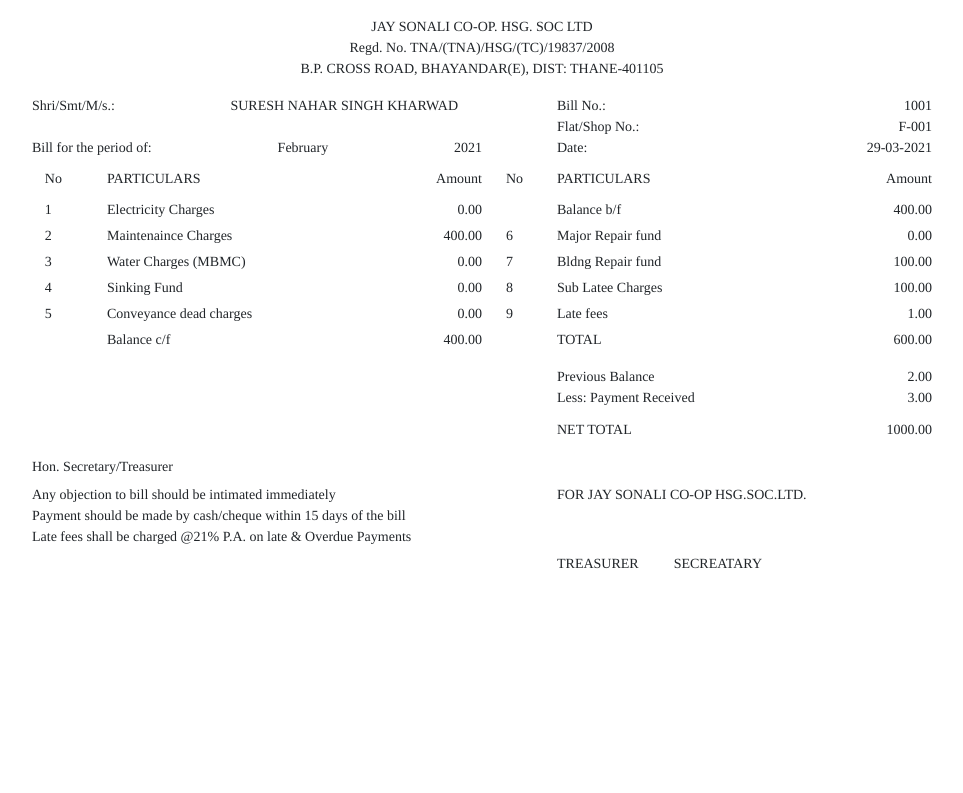
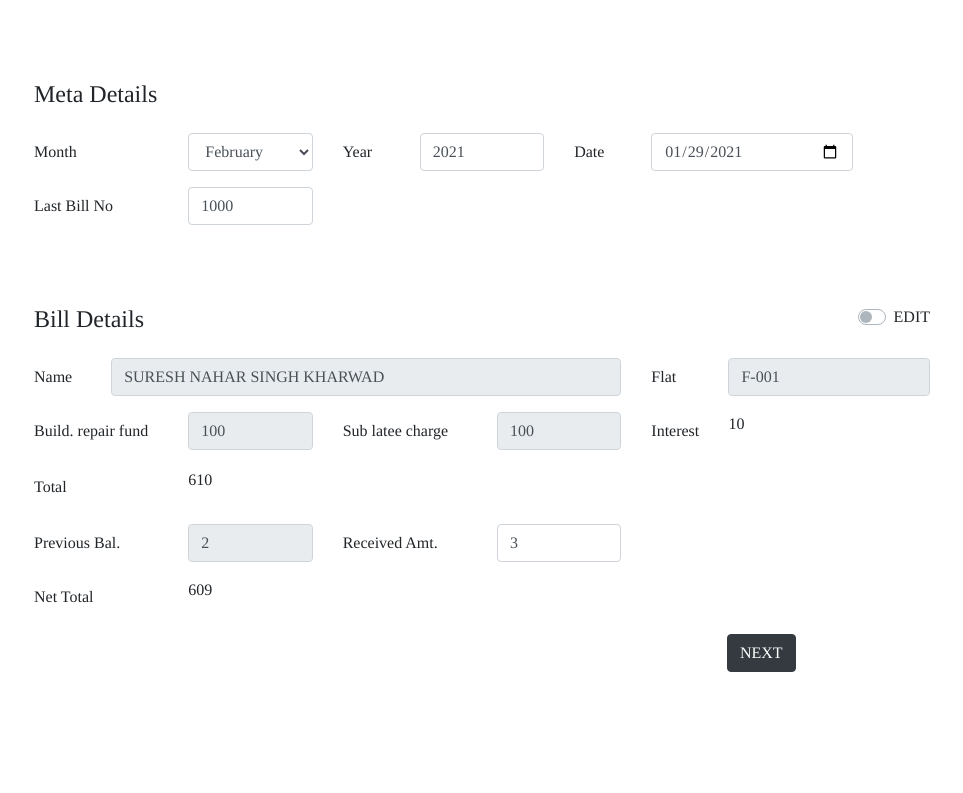
Before and after one commit to ParmarTarun/bill-generator, a React (Create React App) app: page / in a window 1280 px wide. Shown: the top 793 px of the page, without its empty margins (158-1121 px from the left). Built offline with nearby package versions, Linux system fonts and the light colour scheme.

Commit message:
:sparkles: Bill Details & Meta Details form integrated

```diff
--- a/src/App.css
+++ b/src/App.css
@@ -5,6 +5,12 @@
   font-size: 14px;
 }
 
+.nav-btns{
+  width: 70%;
+  margin: auto;
+}
+
+/* bill css */
 .bill{
   width: 900px;
   margin: auto !important;
@@ -80,3 +86,11 @@
   text-align: left;
   margin-top: 0.4rem;
 }
+/* details form css */
+.form{
+  width: 70%;
+  font-size: 1rem;
+  margin: auto;
+  margin-top: 5rem;
+  text-align: start;
+}
--- a/src/App.js
+++ b/src/App.js
@@ -1,20 +1,70 @@
+import { useState } from "react";
 import "./App.css";
-import data from "./Data/data.json";
-import metaData from "./Data/metaData.json";
+import initialData from "./Data/data.json";
+import initialMetaData from "./Data/metaData.json";
 import Bill from "./bill";
+import DetailsForm from "./detailsForm";
+import MetaDetailsForm from "./metaDetailsForm";
+import { Button } from "react-bootstrap";
 
 const App = () => {
+  const [billIndex, setBillIndex] = useState(0);
+  const [completed, setCompleted] = useState(false);
+  const [data, setData] = useState(initialData);
+  const [metaData, setMetaData] = useState(initialMetaData);
+
+  const dataCollector = (key, val) => {
+    const newData = data.map((item, i) => {
+      return i === billIndex ? { ...item, [key]: val } : item;
+    });
+    setData(newData);
+  };
+  const metaDataCollector = (key, val) => {
+    setMetaData((prev) => {
+      return { ...prev, [key]: val };
+    });
+  };
+
+  const next = (newBill) => {
+    let newData = data;
+    newData[billIndex] = newBill;
+    setData(newData);
+    if (billIndex === 42) setCompleted(true);
+    else setBillIndex((prev) => prev + 1);
+  };
+
+  const previous = () => {
+    if (billIndex === 0) return;
+    else setBillIndex((prev) => prev - 1);
+  };
+
+  const submitData = () => {};
+
   return (
     <div className="App">
-      {data.map((bill, index) => (
-        <Bill
-          bill={bill}
-          metaData={metaData}
-          billNo={metaData.lastBillNo + index + 1}
-          key={index}
-        />
-        // <h4>{bill.name}</h4>
-      ))}
+      {completed ? (
+        <>
+          {data.map((billDetails, index) => (
+            <Bill
+              billDetails={billDetails}
+              metaData={metaData}
+              billNo={+metaData.lastBillNo + index + 1}
+              key={index}
+            />
+          ))}
+          <Button variant="dark" onClick={submitData}>
+            OK
+          </Button>
+        </>
+      ) : (
+        <>
+          <MetaDetailsForm {...{ metaData, metaDataCollector }} />
+          <DetailsForm
+            {...{ dataCollector, billIndex, previous, next, completed }}
+            data={data[billIndex]}
+          />
+        </>
+      )}
     </div>
   );
 };
--- a/src/Data/data.json
+++ b/src/Data/data.json
@@ -17,7 +17,7 @@
         "recAmount": 0,
         "brf": 100,
         "slc": 100,
-        "interest": "90",
+        "interest": 90,
         "total": 0,
         "netTotal": 1000
     },
@@ -60,7 +60,7 @@
         "prevBal": 0,
         "recAmount": 0,
         "brf": 100,
-        "slc": 100,
+        "slc": 0,
         "interest": 0,
         "total": 0,
         "netTotal": 1000
@@ -71,7 +71,7 @@
         "prevBal": 0,
         "recAmount": 0,
         "brf": 100,
-        "slc": 0,
+        "slc": 100,
         "interest": 0,
         "total": 0,
         "netTotal": 1000
--- a/src/Data/metaData.json
+++ b/src/Data/metaData.json
@@ -1,6 +1,6 @@
 {
     "month": "February",
     "year": "2021",
-    "date": "29-03-2021",
+    "date": "2021-01-29",
     "lastBillNo": 1000
 }
--- a/src/bill.js
+++ b/src/bill.js
@@ -1,7 +1,7 @@
 import React from "react";
 import { Row, Col } from "react-bootstrap";
 
-const bill = ({ bill, billNo, metaData }) => {
+const bill = ({ billDetails, billNo, metaData }) => {
   const {
     name,
     flat,
@@ -12,11 +12,14 @@ const bill = ({ bill, billNo, metaData }) => {
     prevBal,
     recAmount,
     netTotal,
-  } = bill;
-  const { date, month, year } = metaData;
+  } = billDetails;
+  const { month, year } = metaData;
+  //changing date format
+  let temp = metaData.date.split("-");
+  [temp[0], temp[2]] = [temp[2], temp[0]];
+  const date = temp.join("-");
 
   return (
-
     <Row className="bill" noGutters={true}>
       <Col>
         <Row className="heading" noGutters={true}>
@@ -38,7 +41,7 @@ const bill = ({ bill, billNo, metaData }) => {
               <p>{year}</p>
             </Row>
           </Col>
-            <Col lg={{ span: 5, offset: 1 }} sm={{span:5, offset:1}}>
+          <Col lg={{ span: 5, offset: 1 }} sm={{ span: 5, offset: 1 }}>
             <Row className="justify-content-between" noGutters={true}>
               <p>Bill No.:</p>
               <p>{billNo}</p>
@@ -144,13 +147,12 @@ const bill = ({ bill, billNo, metaData }) => {
           </Col>
         </Row>
         <Row className="bill-sign" noGutters={true}>
-            <Col lg={{ span: 5, offset: 7 }}  sm={{ span: 5, offset: 7 }}>
+          <Col lg={{ span: 5, offset: 7 }} sm={{ span: 5, offset: 7 }}>
             <p>TREASURER &ensp; &ensp; &ensp; SECREATARY</p>
           </Col>
         </Row>
       </Col>
     </Row>
-
   );
 };
 export default bill;
--- /dev/null
+++ b/src/detailsForm.js
@@ -0,0 +1,172 @@
+import React, { useState } from "react";
+import { Form, Row, Col, Button } from "react-bootstrap";
+
+function DetailsForm({
+  data,
+  dataCollector,
+  completed,
+  billIndex,
+  previous,
+  next,
+}) {
+  const [edit, setEdit] = useState(false);
+  const toggleEdit = () => {
+    setEdit((prev) => !prev);
+  };
+
+  const handleChange = (e) => {
+    dataCollector(e.target.name, e.target.value);
+  };
+
+  let { name, flat, prevBal, brf, slc, recAmount } = data;
+  const interest = 10;
+  const total = 400 + +brf + +slc + +interest;
+  const netTotal = total + +prevBal - +recAmount;
+  const newBill = {
+    ...data,
+    total,
+    netTotal,
+    interest,
+  };
+
+  return (
+    <div className="form details-form">
+      <Form>
+        <Row className="justify-content-between mb-3">
+          <Col sm={10}>
+            <h4>Bill Details</h4>
+          </Col>
+          <Col className="text-right" sm={2}>
+            <Form.Check
+              type="switch"
+              id="custom-switch"
+              label="EDIT"
+              onChange={toggleEdit}
+            />
+          </Col>
+        </Row>
+
+        <Form.Group as={Row}>
+          <Form.Label column sm="1">
+            Name
+          </Form.Label>
+          <Col sm="7">
+            <Form.Control
+              type="text"
+              name="name"
+              value={name}
+              onChange={handleChange}
+              disabled={!edit}
+            />
+          </Col>
+          <Form.Label column sm="1">
+            Flat
+          </Form.Label>
+          <Col sm="3">
+            <Form.Control
+              type="text"
+              name="flat"
+              value={flat}
+              onChange={handleChange}
+              disabled={!edit}
+            />
+          </Col>
+        </Form.Group>
+
+        <Form.Group as={Row}>
+          <Form.Label column sm="2">
+            Build. repair fund
+          </Form.Label>
+          <Col sm="2">
+            <Form.Control
+              type="number"
+              name="brf"
+              value={brf}
+              onChange={handleChange}
+              disabled={!edit}
+            />
+          </Col>
+          <Form.Label column sm="2">
+            Sub latee charge
+          </Form.Label>
+          <Col sm="2">
+            <Form.Control
+              type="number"
+              name="slc"
+              value={slc}
+              onChange={handleChange}
+              disabled={!edit}
+            />
+          </Col>
+          <Form.Label column sm="1">
+            Interest
+          </Form.Label>
+          <Col sm="2">
+            <p>{interest}</p>
+          </Col>
+        </Form.Group>
+        <Form.Group as={Row}>
+          <Form.Label column sm="2">
+            Total
+          </Form.Label>
+          <Col sm="2">
+            <p>{total}</p>
+          </Col>
+        </Form.Group>
+        <Form.Group as={Row}>
+          <Form.Label column sm="2">
+            Previous Bal.
+          </Form.Label>
+          <Col sm="2">
+            <Form.Control
+              type="number"
+              name="prevBal"
+              value={prevBal}
+              onChange={handleChange}
+              disabled={!edit}
+            />
+          </Col>
+          <Form.Label column sm="2">
+            Received Amt.
+          </Form.Label>
+          <Col sm="2">
+            <Form.Control
+              type="number"
+              name="recAmount"
+              value={recAmount}
+              onChange={handleChange}
+            />
+          </Col>
+        </Form.Group>
+        <Form.Group as={Row}>
+          <Form.Label column sm="2">
+            Net Total
+          </Form.Label>
+          <Col sm="2">
+            <p>{netTotal}</p>
+          </Col>
+        </Form.Group>
+      </Form>
+      {!completed && (
+        <div
+          className={
+            billIndex === 0
+              ? "nav-btns d-flex justify-content-end"
+              : "nav-btns d-flex justify-content-between"
+          }
+        >
+          {billIndex !== 0 && (
+            <Button variant="dark" onClick={() => previous(newBill)}>
+              BACK
+            </Button>
+          )}
+          <Button variant="dark" onClick={() => next(newBill)}>
+            {billIndex === 42 ? "DONE" : "NEXT"}
+          </Button>
+        </div>
+      )}
+    </div>
+  );
+}
+
+export default DetailsForm;
--- /dev/null
+++ b/src/metaDetailsForm.js
@@ -0,0 +1,89 @@
+import { Row, Col, Form } from "react-bootstrap";
+const months = [
+  "January",
+  "February",
+  "March",
+  "April",
+  "May",
+  "June",
+  "July",
+  "August",
+  "September",
+  "October",
+  "November",
+  "December",
+];
+function MetaDetailsForm({ metaDataCollector, metaData }) {
+  const handleChange = (e) => {
+    metaDataCollector(e.target.name, e.target.value);
+  };
+  const { month, year, date, lastBillNo } = metaData;
+  return (
+    <div className="form meta-details-form">
+      <Form>
+        <Row className="justify-content-between mb-3">
+          <Col sm={10}>
+            <h4>Meta Details</h4>
+          </Col>
+        </Row>
+
+        <Form.Group as={Row}>
+          <Form.Label column sm="2">
+            Month
+          </Form.Label>
+          <Col sm="2">
+            <Form.Control
+              as="select"
+              onChange={handleChange}
+              value={month}
+              name="month"
+            >
+              {months.map((month, i) => (
+                <option value={month} key={i}>
+                  {month}
+                </option>
+              ))}
+            </Form.Control>
+          </Col>
+          <Form.Label column sm="1">
+            Year
+          </Form.Label>
+          <Col sm="2">
+            <Form.Control
+              type="number"
+              name="year"
+              onChange={handleChange}
+              value={year}
+            />
+          </Col>
+          <Form.Label column sm="1">
+            Date
+          </Form.Label>
+          <Col sm="3">
+            <Form.Control
+              type="date"
+              name="date"
+              onChange={handleChange}
+              value={date}
+            />
+          </Col>
+        </Form.Group>
+        <Form.Group as={Row}>
+          <Form.Label column sm="2">
+            Last Bill No
+          </Form.Label>
+          <Col sm="2">
+            <Form.Control
+              type="number"
+              name="lastBillNo"
+              onChange={handleChange}
+              value={lastBillNo}
+            />
+          </Col>
+        </Form.Group>
+      </Form>
+    </div>
+  );
+}
+
+export default MetaDetailsForm;
```
Also changed, not shown: public/manifest.json. Lines whose indentation alone changed are shown as unchanged.
